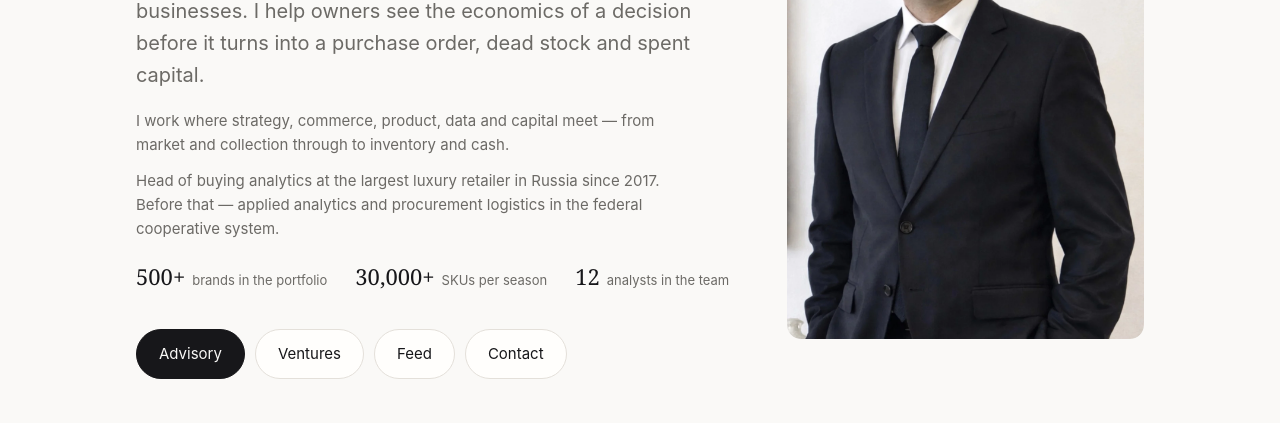
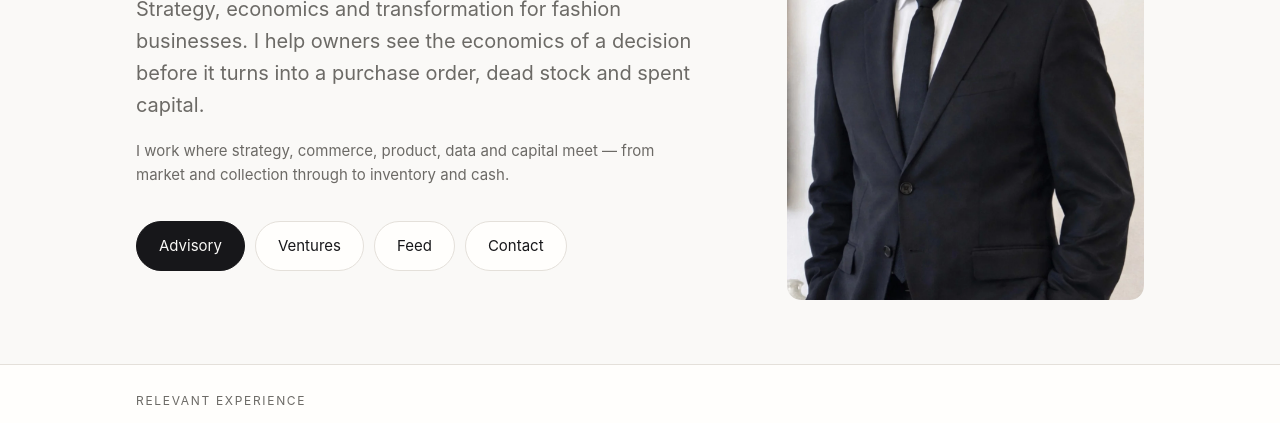
Before and after one commit to PetrFedin/page, a website with bundled scripts: page index.html in a window 1280 px wide. Shown: the part 309-732 px from the top of the page. Built offline with nearby package versions, Linux system fonts and the light colour scheme.

Commit message:
Роль и цифры масштаба убраны из первого экрана
По решению автора: строка о должности и три цифры (бренды, SKU, команда)
на визитке не нужны. Убраны данные, разметка, отрисовка и стили;
английская страница пересобрана.

Co-Authored-By: Claude Fable 5.1 <noreply@anthropic.com>

```diff
--- a/assets/app.js
+++ b/assets/app.js
@@ -87,10 +87,6 @@ function render() {
   $('#hero-name').textContent = t.hero.name;
   $('#hero-lead').textContent = t.hero.lead;
   $('#hero-bio').textContent = t.hero.bio;
-  /* Роль и масштаб — на поверхности: без них консалтинг покупают вслепую. */
-  $('#hero-role').textContent = t.hero.role;
-  $('#hero-creds').innerHTML = t.hero.creds
-    .map((c) => `<li><b>${c.n}</b><span>${c.l}</span></li>`).join('');
   $('#hero-photo').alt = t.hero.photoAlt;
   $('#photo-big').alt = t.hero.photoAlt;
   $('#hero-avatar').alt = t.hero.photoAlt;
--- a/assets/content.js
+++ b/assets/content.js
@@ -13,12 +13,6 @@ export const T = {
       ctaFeed: 'Лента',
       ctaContact: 'Связаться',
       bio: 'Работаю на стыке стратегии, коммерции, продукта, данных и капитала — от рынка и коллекции до запаса и денег.',
-      role: 'С 2017 года руковожу аналитикой закупок в крупнейшем luxury-ритейлере России. До этого — прикладная аналитика и закупочная логистика в федеральной кооперативной системе.',
-      creds: [
-        { n: '500+', l: 'брендов в портфеле' },
-        { n: '30 000+', l: 'SKU за сезон' },
-        { n: '12', l: 'аналитиков в команде' }
-      ],
       factsTitle: 'Релевантный опыт',
       facts: [
         {
@@ -421,12 +415,6 @@ export const T = {
       ctaFeed: 'Feed',
       ctaContact: 'Contact',
       bio: 'I work where strategy, commerce, product, data and capital meet — from market and collection through to inventory and cash.',
-      role: 'Head of buying analytics at the largest luxury retailer in Russia since 2017. Before that — applied analytics and procurement logistics in the federal cooperative system.',
-      creds: [
-        { n: '500+', l: 'brands in the portfolio' },
-        { n: '30,000+', l: 'SKUs per season' },
-        { n: '12', l: 'analysts in the team' }
-      ],
       factsTitle: 'Relevant experience',
       facts: [
         { id: 'buying', n: 'Buying and assortment',
--- a/assets/styles.css
+++ b/assets/styles.css
@@ -1065,13 +1065,3 @@ input:focus,select:focus,textarea:focus{outline:2px solid var(--accent); outline
   /* В карточке контура подпись следующего поля отделяется от текста. */
   .grid-table.snap .gt-cell + .gt-cell{margin-top:12px}
 }
-
-/* Роль и масштаб в первом экране. */
-.role{margin-top:12px; max-width:560px; font-size:15px; color:var(--muted)}
-.creds{
-  list-style:none; margin:18px 0 0; padding:0;
-  display:flex; flex-wrap:wrap; gap:8px 28px;
-}
-.creds li{display:flex; align-items:baseline; gap:7px}
-.creds b{font-family:var(--serif); font-size:22px; font-weight:500; color:var(--ink)}
-.creds span{font-size:13px; color:var(--muted)}
--- a/index.html
+++ b/index.html
@@ -58,8 +58,6 @@
       </div>
       <p class="lead" id="hero-lead"></p>
       <p class="bio" id="hero-bio"></p>
-      <p class="role" id="hero-role"></p>
-      <ul class="creds" id="hero-creds"></ul>
       <div class="hero-cta">
         <a class="btn btn-primary" href="#consulting" id="cta-consulting"></a>
         <a class="btn" href="#projects" id="cta-projects"></a>
```
Also changed, not shown: en/index.html (+0 -2 lines).
